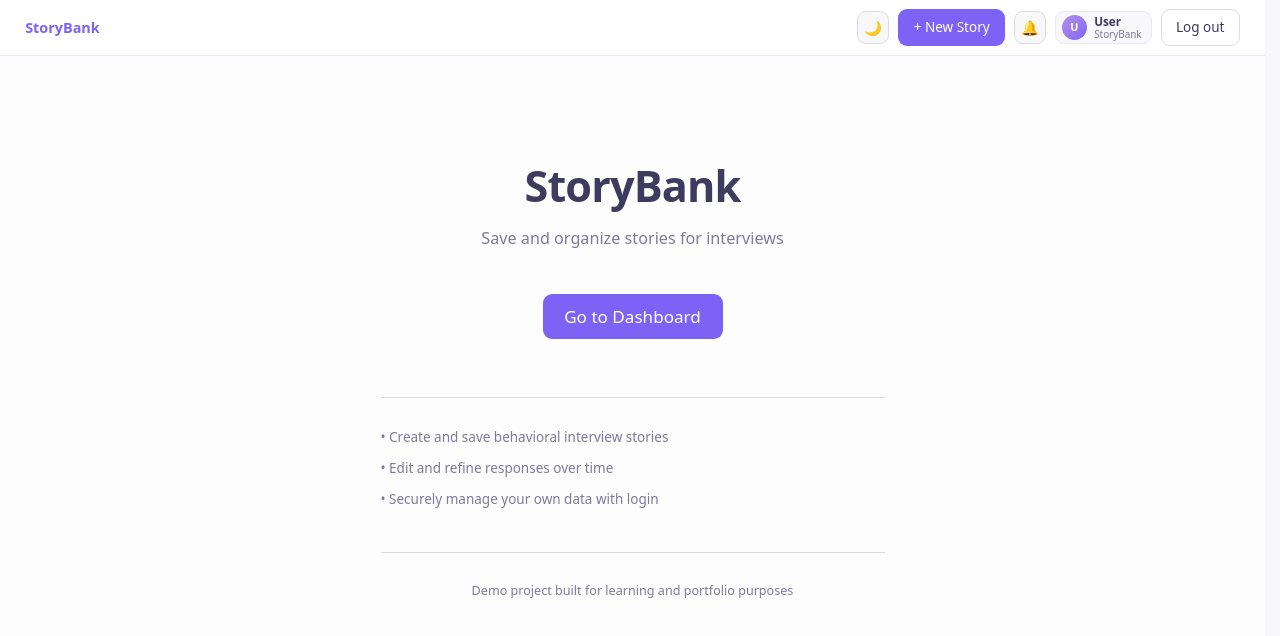
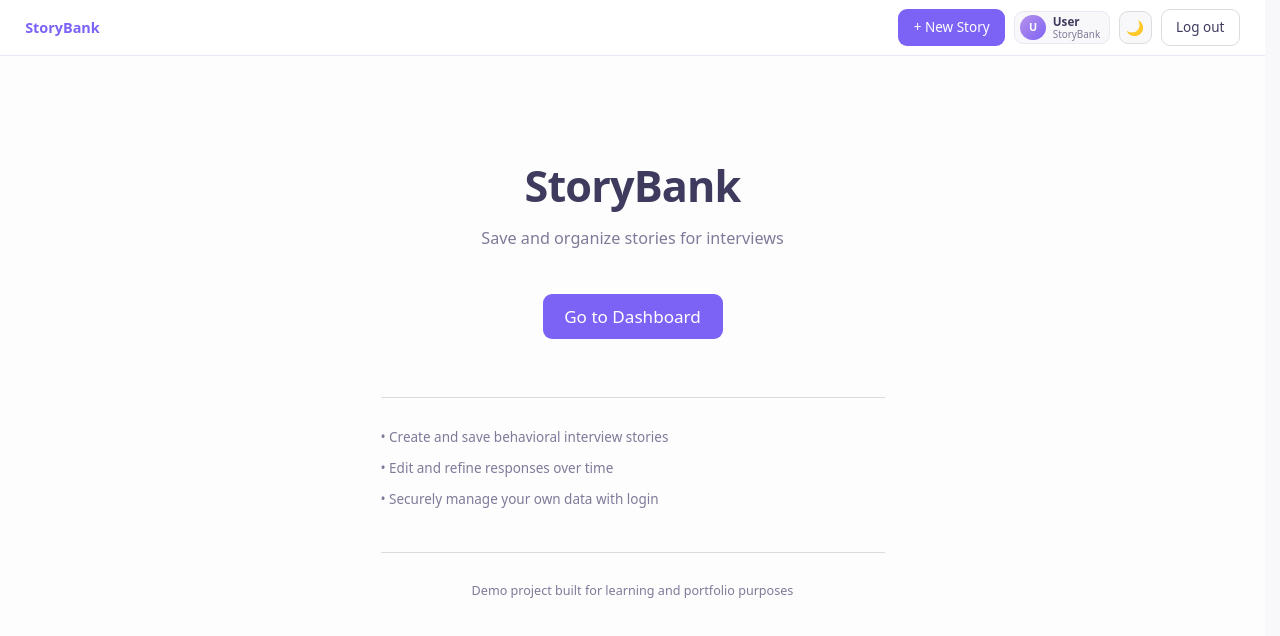
Before and after one commit to park-jenna/storybank, a Next.js app in the folder frontend/: page / in a window 1280 px wide. Shown: the top 636 px of the page. Built offline with nearby package versions, Linux system fonts and the light colour scheme; sample sign-in values are in the browser's storage.

Commit message:
fix(ui): remove notification button

```diff
--- a/frontend/src/components/Navbar.tsx
+++ b/frontend/src/components/Navbar.tsx
@@ -67,15 +67,6 @@ export default function Navbar({ onMenuClick }: NavbarProps) {
         )}
 
         <div className="navbar-actions">
-          <button
-            type="button"
-            className="navbar-icon-btn navbar-theme-toggle"
-            aria-label={theme === "dark" ? "Switch to light mode" : "Switch to dark mode"}
-            onClick={toggleTheme}
-            title={theme === "dark" ? "Light mode" : "Dark mode"}
-          >
-            <span aria-hidden>{theme === "dark" ? "☀️" : "🌙"}</span>
-          </button>
           {mounted && hasToken && (
             <>
               <Link
@@ -85,13 +76,6 @@ export default function Navbar({ onMenuClick }: NavbarProps) {
               >
                 + New Story
               </Link>
-              <button
-                type="button"
-                className="navbar-icon-btn"
-                aria-label="Notifications"
-              >
-                🔔
-              </button>
               <div className="navbar-user">
                 <div className="navbar-user-avatar">U</div>
                 <div className="navbar-user-info">
@@ -99,6 +83,15 @@ export default function Navbar({ onMenuClick }: NavbarProps) {
                   <div className="navbar-user-role">StoryBank</div>
                 </div>
               </div>
+              <button
+                type="button"
+                className="navbar-icon-btn navbar-theme-toggle"
+                aria-label={theme === "dark" ? "Switch to light mode" : "Switch to dark mode"}
+                onClick={toggleTheme}
+                title={theme === "dark" ? "Light mode" : "Dark mode"}
+              >
+                <span aria-hidden>{theme === "dark" ? "☀️" : "🌙"}</span>
+              </button>
               <button
                 type="button"
                 className={getButtonClassName("default", "sm")}
@@ -111,6 +104,15 @@ export default function Navbar({ onMenuClick }: NavbarProps) {
           )}
           {mounted && !hasToken && (
             <>
+              <button
+                type="button"
+                className="navbar-icon-btn navbar-theme-toggle"
+                aria-label={theme === "dark" ? "Switch to light mode" : "Switch to dark mode"}
+                onClick={toggleTheme}
+                title={theme === "dark" ? "Light mode" : "Dark mode"}
+              >
+                <span aria-hidden>{theme === "dark" ? "☀️" : "🌙"}</span>
+              </button>
               <Link
                 href="/login"
                 className={getButtonClassName("default", "md")}
```
